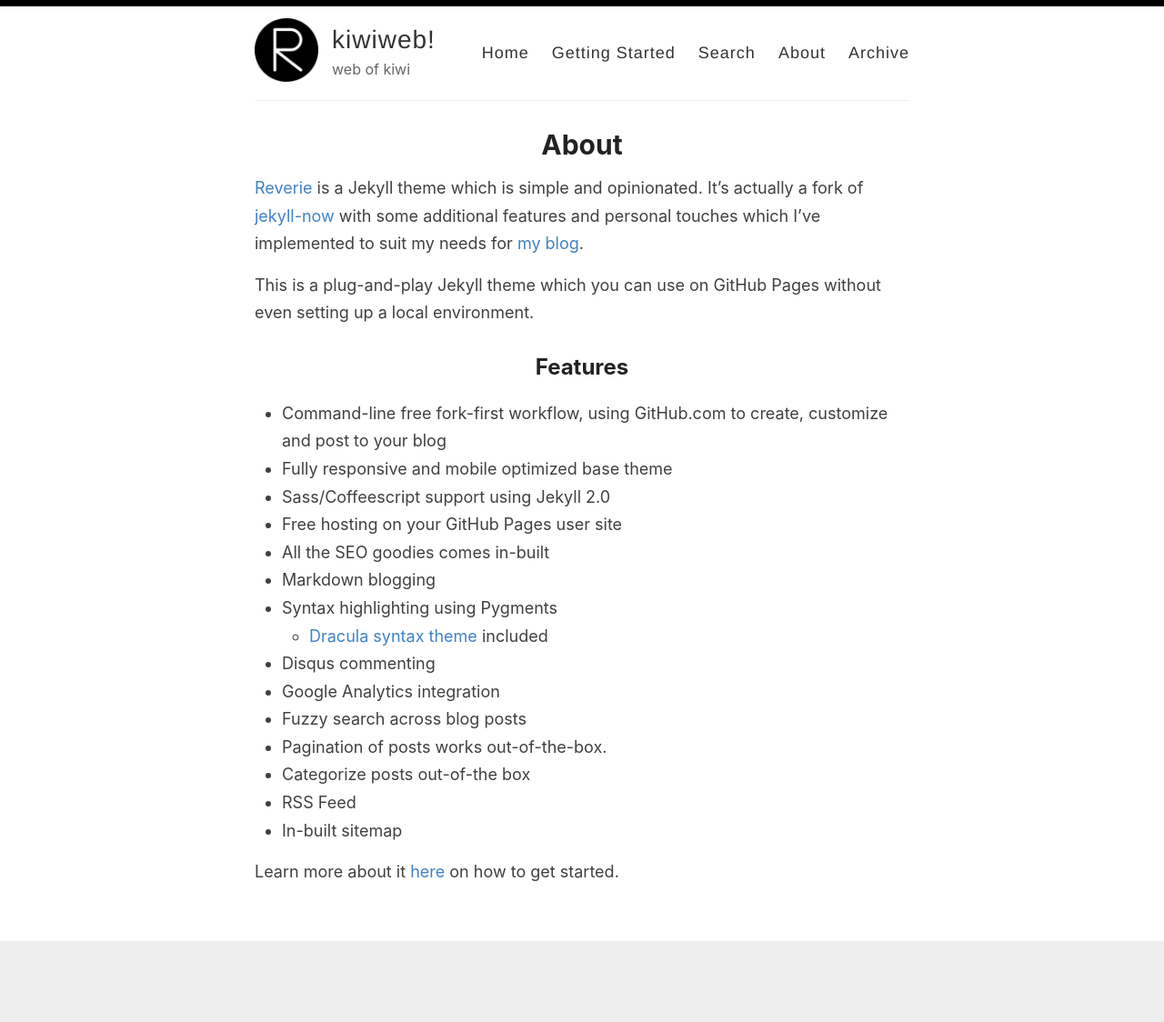
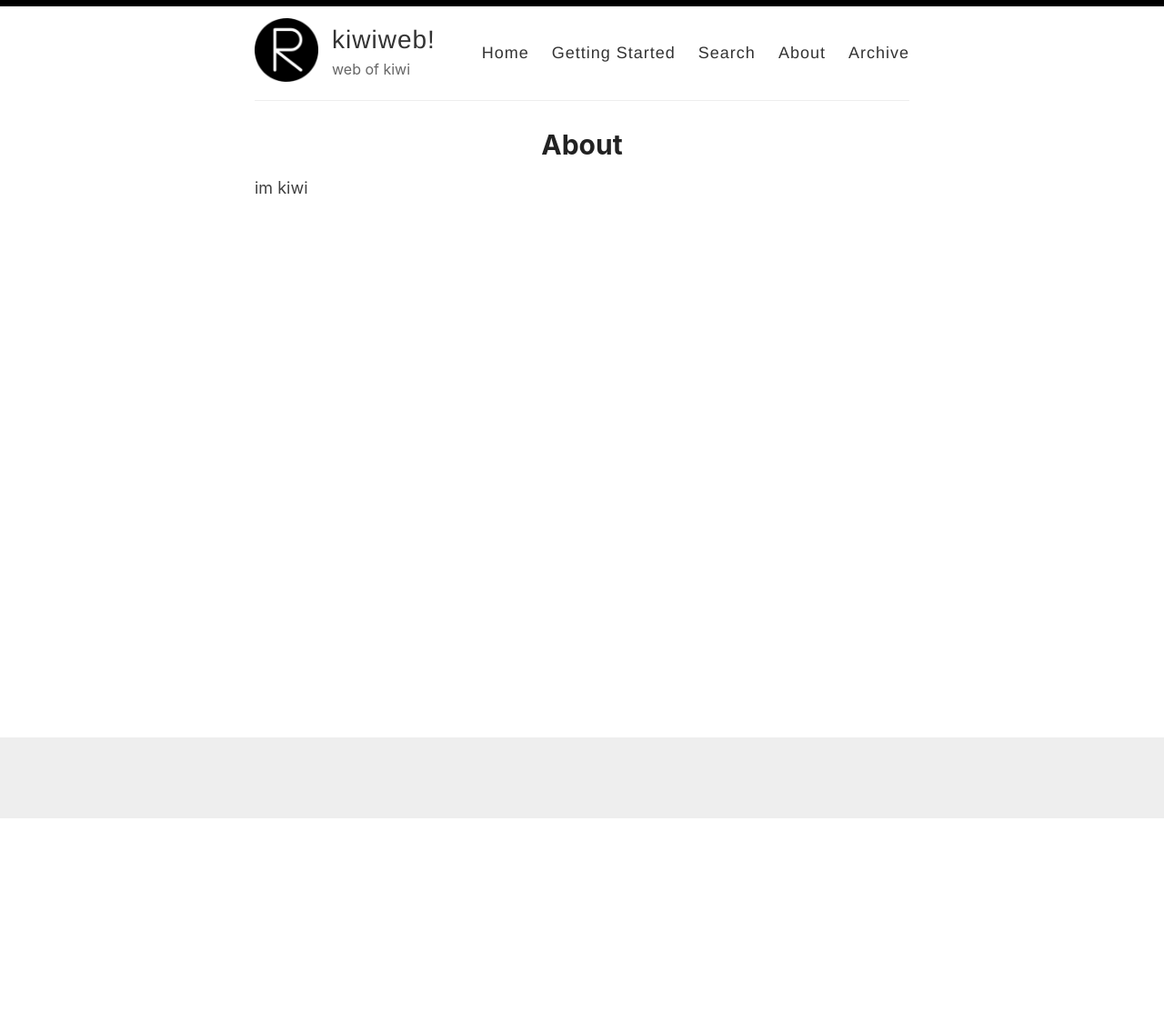
Before and after one commit to indikiwi/indikiwi.github.io, a Jekyll site: the page built from _pages/about.md, in a window 1280 px wide. Shown: the whole page at 91% size. Built offline with Jekyll 4.4.1, drawn with Linux system fonts in a browser that asks for light colours; after the commit the page ends 900 px from its top, so only the background shows below that.

Commit message:
Update about.md

```diff
--- a/_pages/about.md
+++ b/_pages/about.md
@@ -4,26 +4,4 @@ title: About
 permalink: /about/
 ---
 
-[Reverie](https://github.com/amitmerchant1990/reverie) is a Jekyll theme which is simple and opinionated. It's actually a fork of [jekyll-now](https://github.com/barryclark/jekyll-now) with some additional features and personal touches which I've implemented to suit my needs for [my blog](https://www.amitmerchant.com).
-
-This is a plug-and-play Jekyll theme which you can use on GitHub Pages without even setting up a local environment.
-
-## Features
-
-- Command-line free fork-first workflow, using GitHub.com to create, customize and post to your blog
-- Fully responsive and mobile optimized base theme
-- Sass/Coffeescript support using Jekyll 2.0
-- Free hosting on your GitHub Pages user site
-- All the SEO goodies comes in-built
-- Markdown blogging
-- Syntax highlighting using Pygments
-    - [Dracula syntax theme](https://draculatheme.com/) included
-- Disqus commenting
-- Google Analytics integration
-- Fuzzy search across blog posts
-- Pagination of posts works out-of-the-box.
-- Categorize posts out-of-the box
-- RSS Feed
-- In-built sitemap
-
-Learn more about it [here](https://github.com/amitmerchant1990/reverie) on how to get started.
+im kiwi
```
